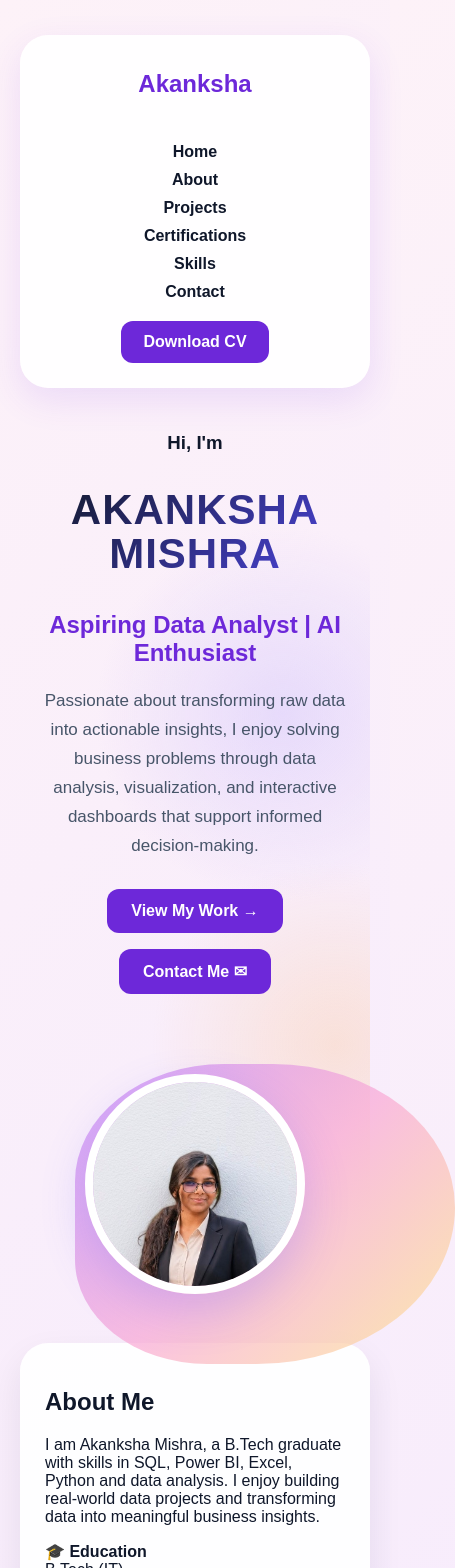
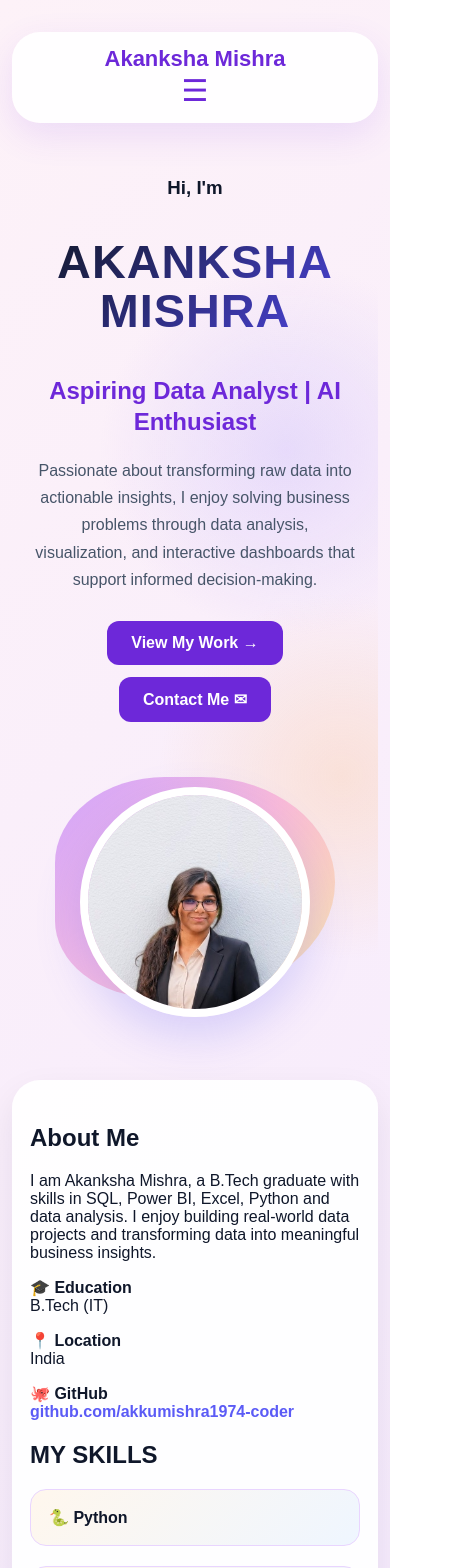
Before and after one commit to akkumishra1974-coder/portfolio-final, a React (Vite) app: page / in a window 390 px wide. Shown: the top 1568 px of the page, 455 px wide, since content can reach past the window. Built offline with nearby package versions, Linux system fonts and the light colour scheme.

Commit message:
Use responsive mobile navigation

```diff
--- a/src/App.css
+++ b/src/App.css
@@ -744,3 +744,211 @@ html {
     margin: 10px 0;
   }
 }
+/* ============================= */
+/* Full Mobile Responsive Layout */
+/* ============================= */
+
+@media (max-width: 768px) {
+  html,
+  body {
+    width: 100%;
+    overflow-x: hidden;
+  }
+
+  body {
+    margin: 0;
+  }
+
+  .navbar {
+    width: calc(100% - 24px);
+    margin: 12px auto;
+    padding: 14px 16px;
+    display: flex;
+    align-items: center;
+    justify-content: space-between;
+    flex-wrap: wrap;
+    position: relative;
+  }
+
+  .navbar h2 {
+    margin: 0;
+    font-size: 22px;
+  }
+
+  .menu-btn {
+    display: block;
+    background: transparent;
+    border: none;
+    color: #6d28d9;
+    font-size: 30px;
+    cursor: pointer;
+  }
+
+  .nav-links {
+    display: none;
+    width: 100%;
+    flex-direction: column;
+    gap: 6px;
+    margin-top: 14px;
+    padding: 12px;
+    background: #ffffff;
+    border-radius: 16px;
+    box-shadow: 0 12px 30px rgba(0, 0, 0, 0.12);
+  }
+
+  .nav-links.active {
+    display: flex;
+  }
+
+  .nav-links a {
+    display: block;
+    width: 100%;
+    margin: 0;
+    padding: 11px;
+    text-align: center;
+    border-radius: 10px;
+  }
+
+  .nav-links a:hover {
+    background: #f3e8ff;
+  }
+
+  .download-btn {
+    display: none;
+  }
+
+  .hero {
+    width: calc(100% - 24px);
+    margin: 20px auto;
+    padding: 35px 22px;
+    min-height: auto;
+    display: flex;
+    flex-direction: column;
+    gap: 35px;
+    text-align: center;
+  }
+
+  .hero-left,
+  .hero-right {
+    width: 100%;
+    min-width: 0;
+  }
+
+  .hero-left h1 {
+    width: auto;
+    max-width: 100%;
+    white-space: normal;
+    font-size: clamp(38px, 12vw, 52px);
+    line-height: 1.05;
+    overflow-wrap: anywhere;
+  }
+
+  .hero-left h2 {
+    font-size: 24px;
+    line-height: 1.3;
+  }
+
+  .hero-left p {
+    width: 100%;
+    max-width: 100%;
+    font-size: 16px;
+    line-height: 1.7;
+  }
+
+  .hero-buttons {
+    display: flex;
+    justify-content: center;
+    flex-wrap: wrap;
+    gap: 12px;
+  }
+
+  .hero-buttons a {
+    width: auto;
+    min-width: 140px;
+    text-align: center;
+  }
+
+  .hero-right img {
+    width: 230px;
+    height: 230px;
+    max-width: 100%;
+    object-fit: cover;
+  }
+
+  .blob {
+    width: 280px;
+    height: 220px;
+    left: 50%;
+    transform: translateX(-50%);
+  }
+
+  .content-card,
+  .cert-section,
+  .connect-section,
+  .footer {
+    width: calc(100% - 24px);
+    margin: 24px auto;
+    padding: 24px 18px;
+  }
+
+  .content-card {
+    display: block;
+  }
+
+  .about-card {
+    display: block;
+    padding: 24px 18px;
+  }
+
+  .about-left,
+  .about-right {
+    width: 100%;
+  }
+
+  .about-right {
+    margin-top: 30px;
+  }
+
+  .skills-grid,
+  .projects-grid,
+  .cert-grid {
+    grid-template-columns: 1fr;
+  }
+
+  .project-card {
+    width: 100%;
+  }
+
+  .project-img {
+    width: 100%;
+    height: 190px;
+    object-fit: cover;
+  }
+
+  .certificate-grid {
+    display: grid;
+    grid-template-columns: 1fr;
+    gap: 16px;
+  }
+
+  .connect-content {
+    display: flex;
+    flex-direction: column;
+    align-items: flex-start;
+  }
+
+  .contact-details {
+    display: flex;
+    flex-direction: column;
+    gap: 12px;
+  }
+
+  .say-hello-btn {
+    width: 100%;
+    text-align: center;
+  }
+
+  .footer {
+    border-radius: 18px;
+  }
+}
--- a/src/App.tsx
+++ b/src/App.tsx
@@ -1,3 +1,4 @@
+import Nav from "./components/portfolio/Nav";
 import About from "./components/portfolio/About";
 import Connect from "./components/portfolio/connect";
 import './App.css';
@@ -5,20 +6,7 @@ import profile from './assets/profile.png';
 function App() {
   return (
     <>
-      <nav className="navbar">
-        <h2>Akanksha</h2>
-        <div>
-          <a href="#home">Home</a>
-          <a href="#about">About</a>
-          <a href="#projects">Projects</a>
-          <a href="#certificates">Certifications</a>
-          <a href="#skills">Skills</a>
-          <a href="#contact">Contact</a>
-        </div>
-        <a className="download-btn" href="/resume.pdf" download>
-          Download CV
-        </a>
-      </nav>
+    <Nav />
 
       <section id="home" className="hero">
         <div className="hero-left">
```
